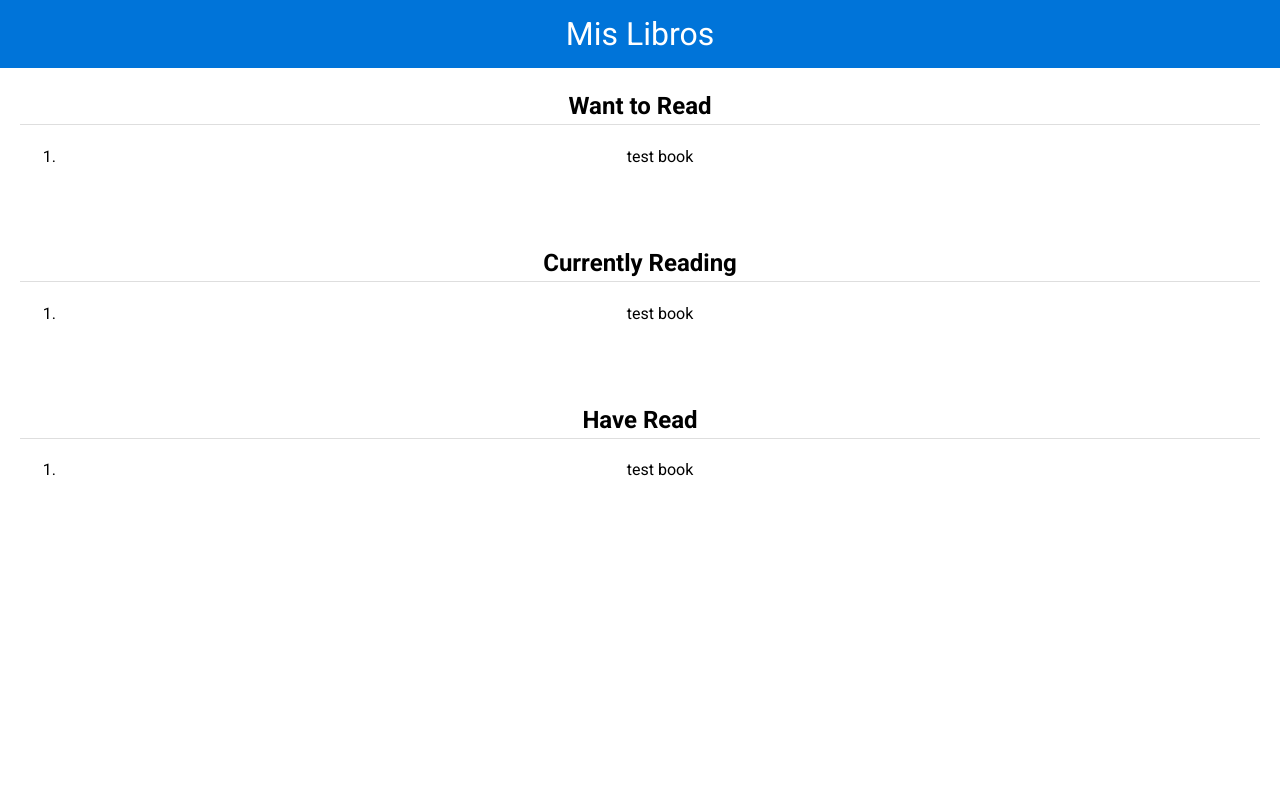
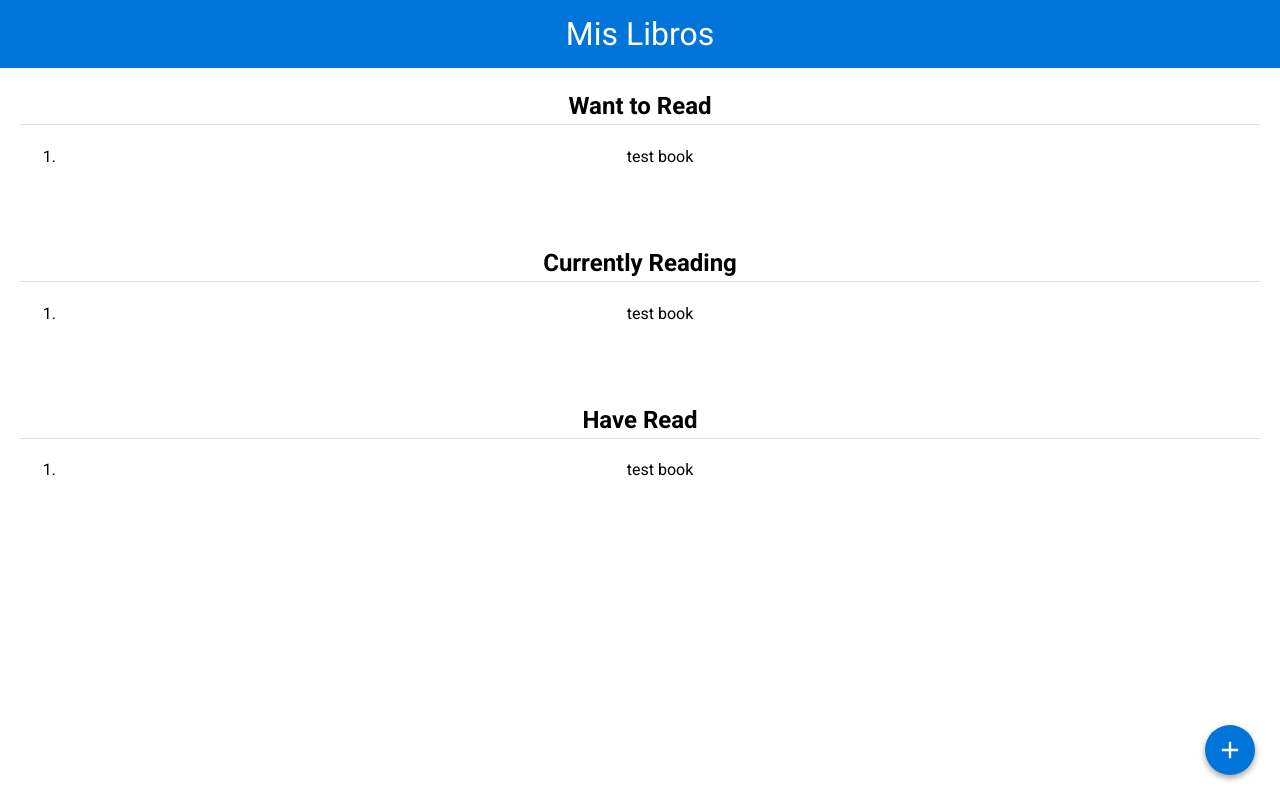
Before and after one commit to svmartin/bookshelfer, a React (Create React App) app: page / in a window 1280 px wide. Built offline with nearby package versions, Linux system fonts and the light colour scheme.

Commit message:
add OpenSearch to Shelves

```diff
--- a/src/Shelves.js
+++ b/src/Shelves.js
@@ -18,7 +18,7 @@ class Shelves extends React.Component {
             <Shelf section={"Have Read"}/>
           </div>
         </div>
-        {/* add here ?*/}
+        <OpenSearch />
       </div>
     );
   }
```
